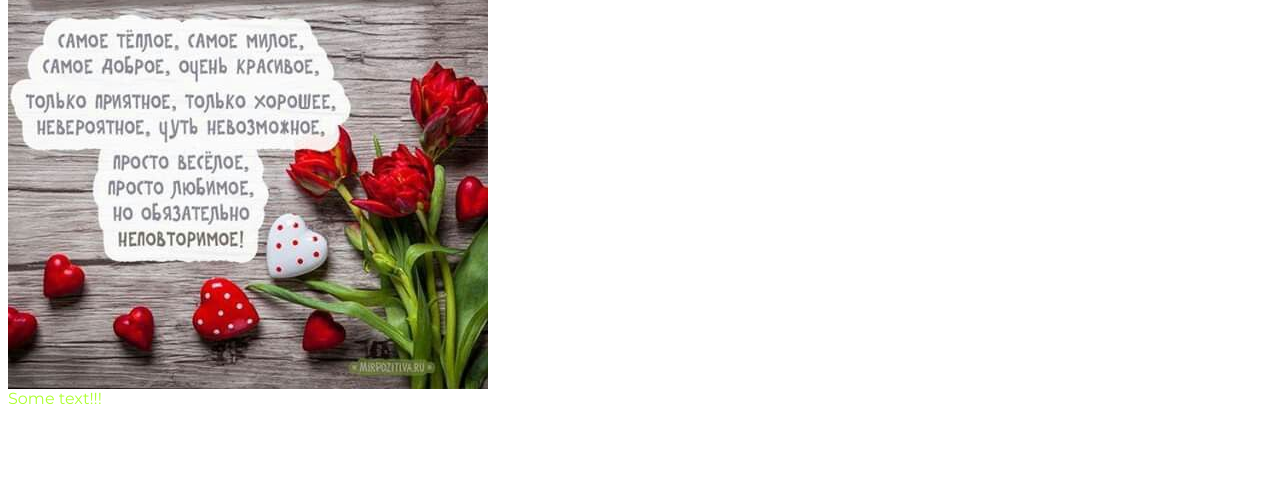
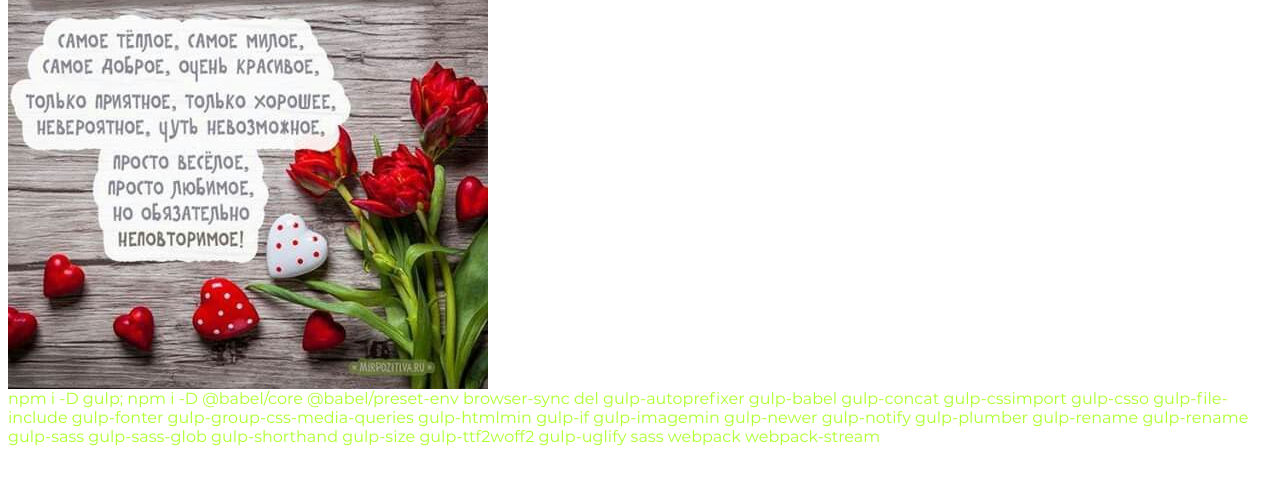
Before and after one commit to Margarita555/task-07-typescript-art, a website with bundled scripts: page src/html/index.html in a window 1280 px wide. Shown: the part 122-606 px from the top of the page. Built offline with nearby package versions, Linux system fonts and the light colour scheme; files whose address does not match are found by name.

Commit message:
refactoring

```diff
--- a/src/html/chunk/header.html
+++ b/src/html/chunk/header.html
@@ -1,5 +1,12 @@
 <header class="header">
   <h1>Header!</h1>
   <img src="../../img/wish.jpg" alt="" />
-  <p>Some text!!!</p>
+  <p>
+    npm i -D gulp; npm i -D @babel/core @babel/preset-env browser-sync del
+    gulp-autoprefixer gulp-babel gulp-concat gulp-cssimport gulp-csso
+    gulp-file-include gulp-fonter gulp-group-css-media-queries gulp-htmlmin
+    gulp-if gulp-imagemin gulp-newer gulp-notify gulp-plumber gulp-rename
+    gulp-rename gulp-sass gulp-sass-glob gulp-shorthand gulp-size gulp-ttf2woff2
+    gulp-uglify sass webpack webpack-stream
+  </p>
 </header>
```
Also changed, not shown: public/index.html (+6 -1 lines).
